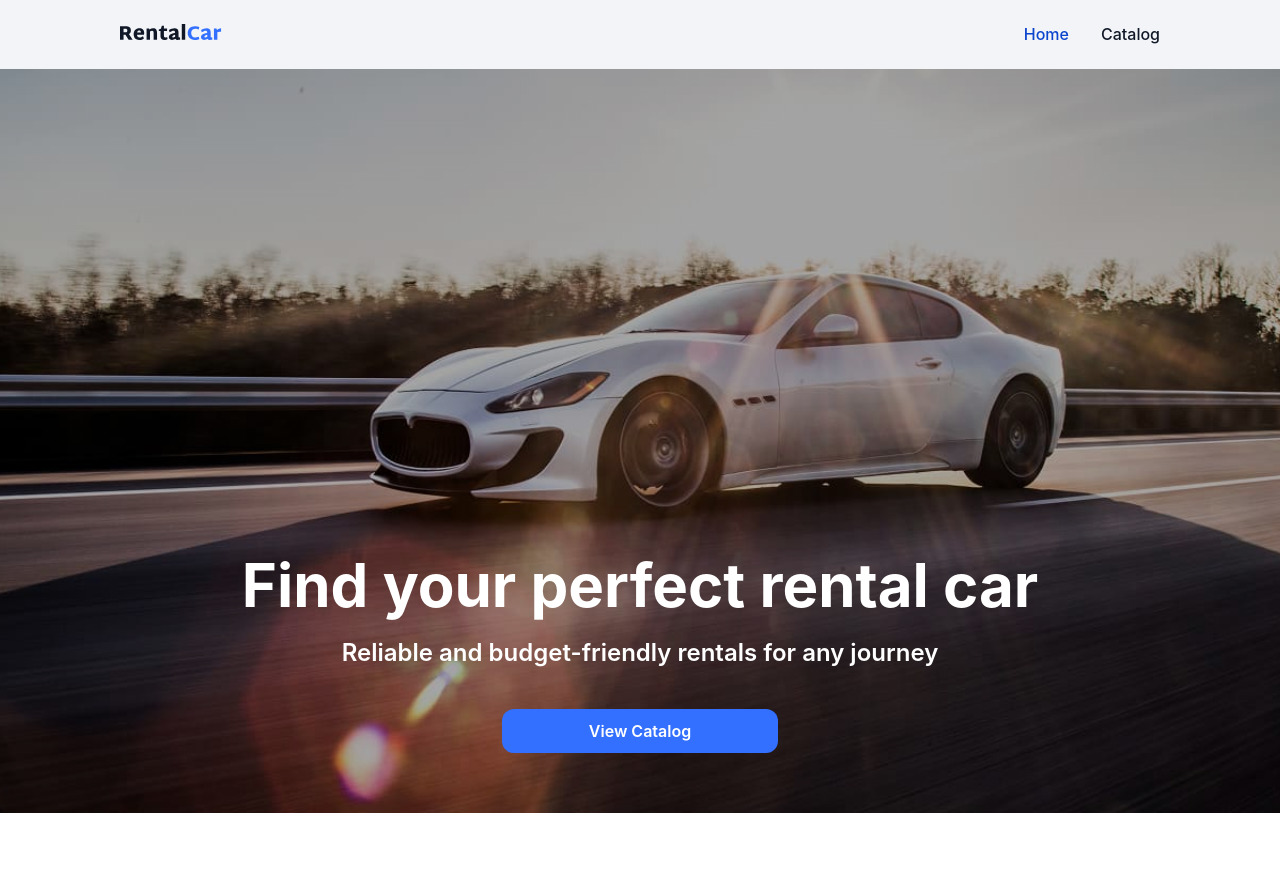
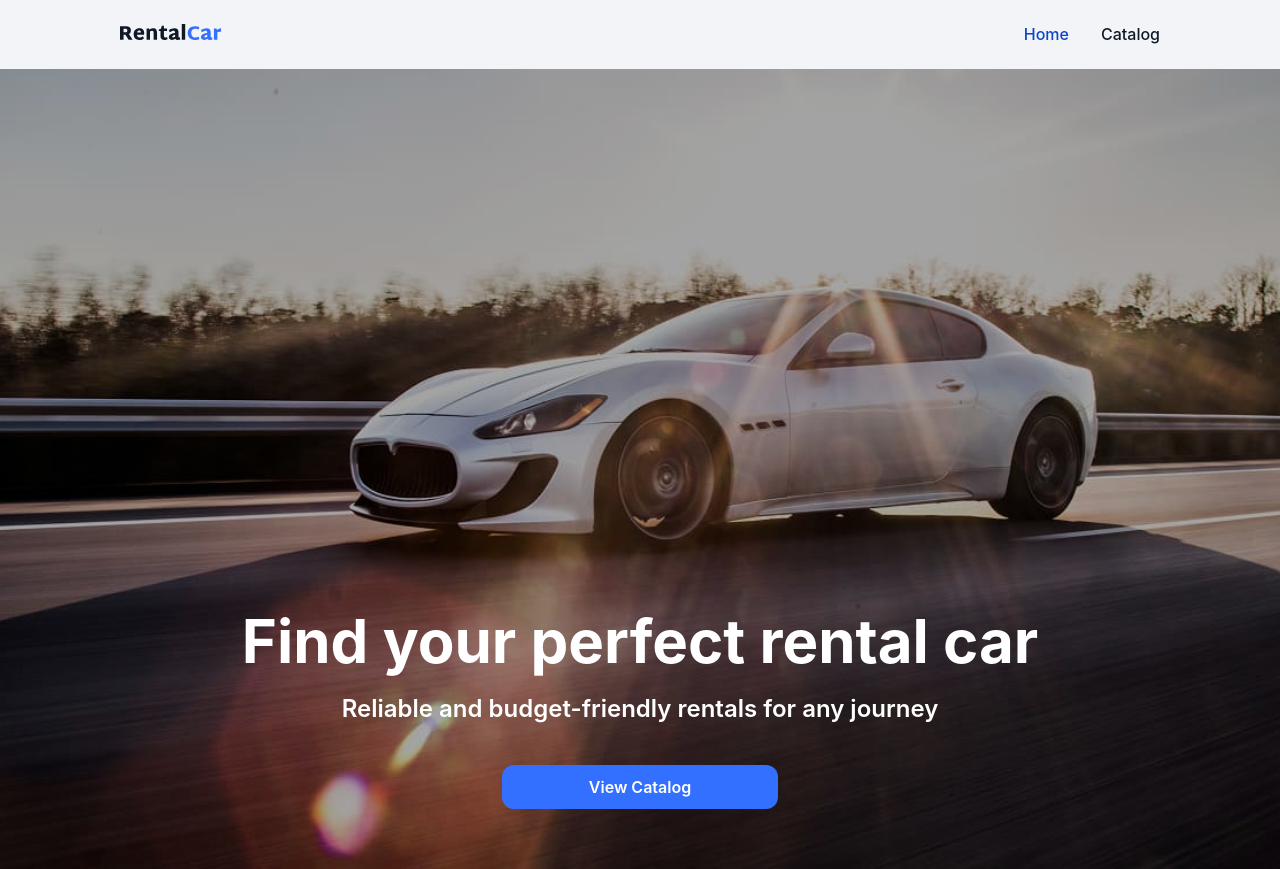
Before and after one commit to valerie-kan/rental-car, a React (Vite) app: page / in a window 1280 px wide. Before the commit the page ends 813 px from the top, so only its background shows below. Built offline with nearby package versions, Linux system fonts and the light colour scheme.

Commit message:
Change hero img

```diff
--- a/src/pages/HomePage/HomePage.module.css
+++ b/src/pages/HomePage/HomePage.module.css
@@ -1,5 +1,5 @@
 .hero {
-  height: 93vh;
+  height: 100vh;
   background: linear-gradient(-180deg, rgba(0, 0, 0, 0.2), rgba(0, 0, 0, 0.2)),
     url("../../assets/hero.jpg") no-repeat center/cover;
   color: #ffffff;
```
